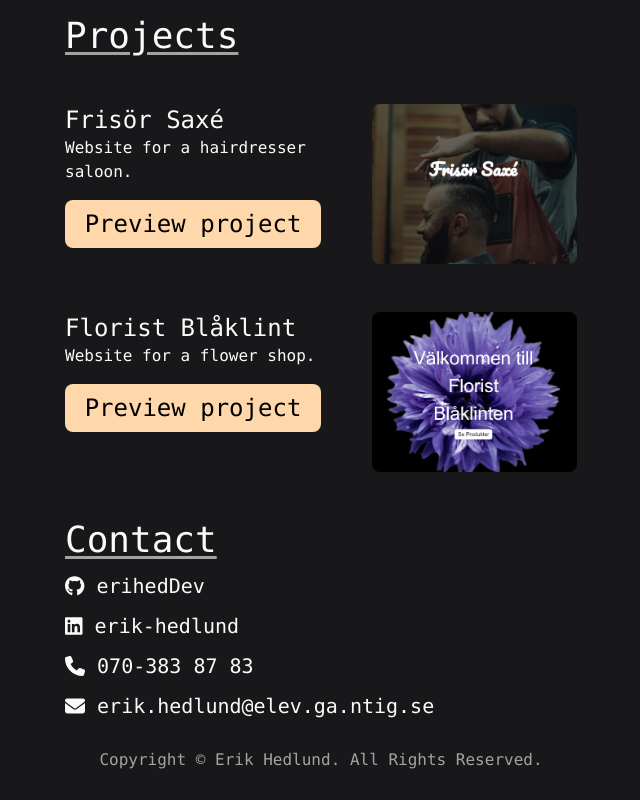
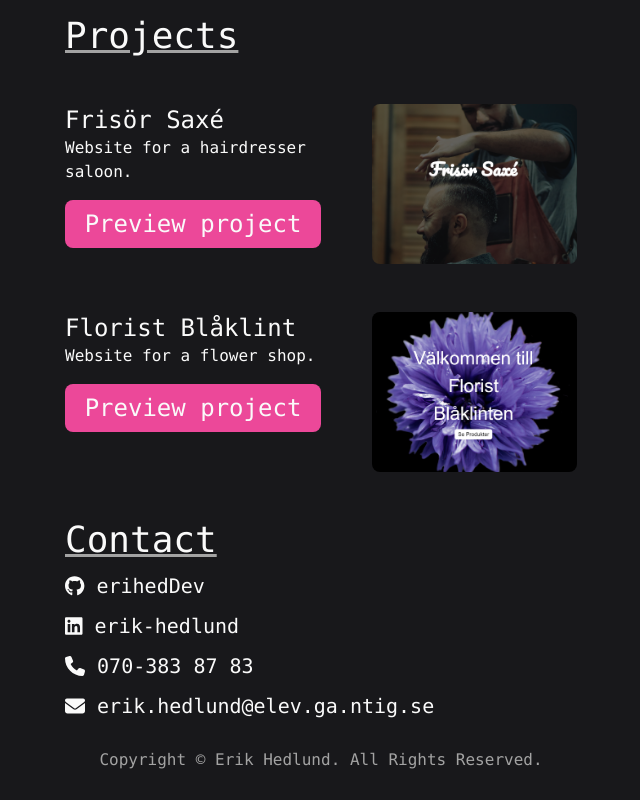
Before and after one commit to erihedDev/portfolio, a React (Vite) app in the folder project/: page / in a window 1280 px wide. Shown: the part 836-1636 px from the top of the page, without its empty margins (319-959 px from the left). Built offline with nearby package versions, Linux system fonts and the light colour scheme.

Commit message:
Updated color

```diff
--- a/project/src/content.jsx
+++ b/project/src/content.jsx
@@ -19,7 +19,7 @@ function Content() {
                     </div>
                 </div>
                 <div id='aboutme' className='text-lg'>
-                    <h2 className='text-4xl mt-12 underline underline-offset-4 decoration-neutral-400'>About me</h2>
+                    <h2 className='text-4xl mt-12 underline underline-offset-6 decoration-neutral-400'>About me</h2>
                     <h3 className='mt-8 mb-1 text-2xl'>Summary</h3>
                     <p className='text-neutral-100 text-justify'>&nbsp; I am Erik Hedlund, a software development student from Sweden. I am currently studying a fourth year of high school where I get to work in projects in groups with other students while using common working practices. <br/> <br/> I have been programming for over three years and I have primarly worked with python and web development using html, css and javascript.</p>
                     <h3 className='mt-8 mb-1 text-2xl'>Timeline</h3>
@@ -29,12 +29,12 @@ function Content() {
                     <p>HTML, CSS, Javascript, mySQL, Node.js, react, vite, tailwindcss, three.js.</p>
                 </div>
                 <div id='projects'>
-                    <h2 className='text-4xl mt-12 underline underline-offset-4 decoration-neutral-400'>Projects</h2>
+                    <h2 className='text-4xl mt-12 underline underline-offset-6 decoration-neutral-400'>Projects</h2>
                     <div className='flex items-center w-full h-40 mt-12'>
                         <div className='flex flex-col w-3/5 h-full'>
                             <p className='text-2xl'>Frisör Saxé</p>
                             <p>Website for a hairdresser saloon.</p>
-                            <a href={'https://ntig-uppsala.github.io/Frisor-Saxe/personal.html'} className='text-2xl text-black w-64 flex justify-center mt-4 mb-12 p-2 bg-orange-200 rounded-lg hover:bg-orange-300 duration-150'>Preview project</a>
+                            <a href={'https://ntig-uppsala.github.io/Frisor-Saxe/personal.html'} className='text-2xl w-64 flex justify-center mt-4 mb-12 p-2 bg-pink-500 rounded-lg hover:bg-pink-600 duration-150'>Preview project</a>
                         </div>
                         <img src='/images/frisorsaxe.png' alt='image of project for Frisör Saxé' className='w-2/5 h-40 object-cover rounded-lg'></img>
                     </div>
@@ -42,13 +42,13 @@ function Content() {
                         <div className='flex flex-col w-3/5 h-full'>
                             <p className='text-2xl'>Florist Blåklint</p>
                             <p>Website for a flower shop.</p>
-                            <a href={'https://ntig-uppsala.github.io/florist-blaklinten/'} className='text-2xl text-black w-64 flex justify-center mt-4 mb-12 p-2 bg-orange-200 rounded-lg hover:bg-orange-300 duration-150'>Preview project</a>
+                            <a href={'https://ntig-uppsala.github.io/florist-blaklinten/'} className='text-2xl w-64 flex justify-center mt-4 mb-12 p-2 bg-pink-500 rounded-lg hover:bg-pink-600 duration-150'>Preview project</a>
                         </div>
                         <img src='/images/floristblaklint.png' alt='image of project for Florist Blåklint' className='w-2/5 h-40 object-cover rounded-lg'></img>
                     </div>
                 </div>
                 <div>
-                    <h2 className='text-4xl mt-12 underline underline-offset-4 decoration-neutral-400'>Contact</h2>
+                    <h2 className='text-4xl mt-12 underline underline-offset-6 decoration-neutral-400'>Contact</h2>
                     <div className='flex flex-col items-start'>
                     <a href={'https://github.com/erihedDev'} className='mt-3 text-xl'><FontAwesomeIcon icon={faGithub}/> <span className='hover:underline underline-offset-2'>erihedDev</span></a>
                         <a href={'https://www.linkedin.com/in/erik-hedlund-a5921624a/'} className='mt-3 text-xl'><FontAwesomeIcon icon={faLinkedin}/> <span className='hover:underline underline-offset-2'>erik-hedlund</span></a>
```
Also changed, not shown: 1 other file (tests, documents, lock files or other folders).
